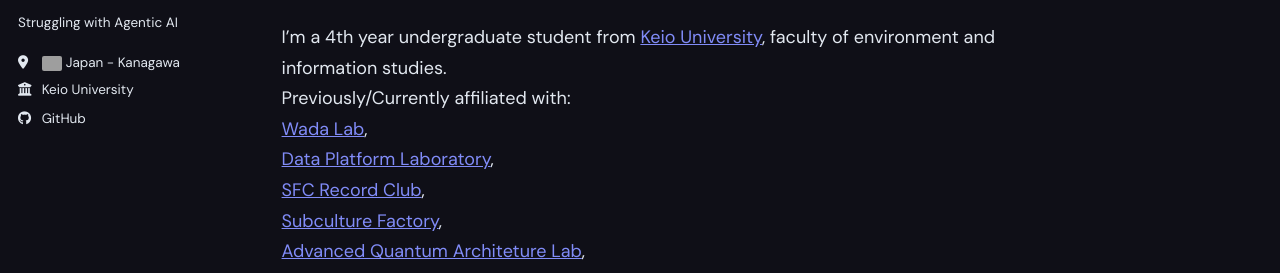
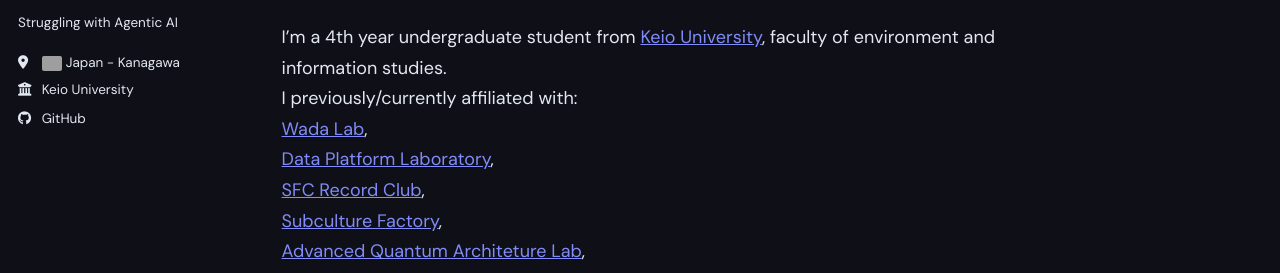
Before and after one commit to Joe-Xuu/joe-xuu.github.io, a Jekyll site: the page built from _pages/about.md, in a window 1280 px wide and 900 px high. Shown: the part 272-545 px from the top of the window. Built offline with Jekyll 4.4.1, drawn with Linux system fonts in a browser that asks for light colours; grey boxes are pictures that could not be loaded.

```diff
--- a/_pages/about.md
+++ b/_pages/about.md
@@ -12,7 +12,7 @@ about me
 Hi! I'm Kouzen Jo (徐 昊然/Xu Haoran).
 
 I'm a 4th year undergraduate student from [Keio University](https://www.keio.ac.jp/ja), faculty of environment and information studies.
-Previously/Currently affiliated with:
+I previously/currently affiliated with:
 [Wada Lab](https://www.instagram.com/wada__lab/),
 [Data Platform Laboratory](https://sites.google.com/view/dpl-sfc),
 [SFC Record Club](https://sfcindiepress.com/sfc-record-club),
```
